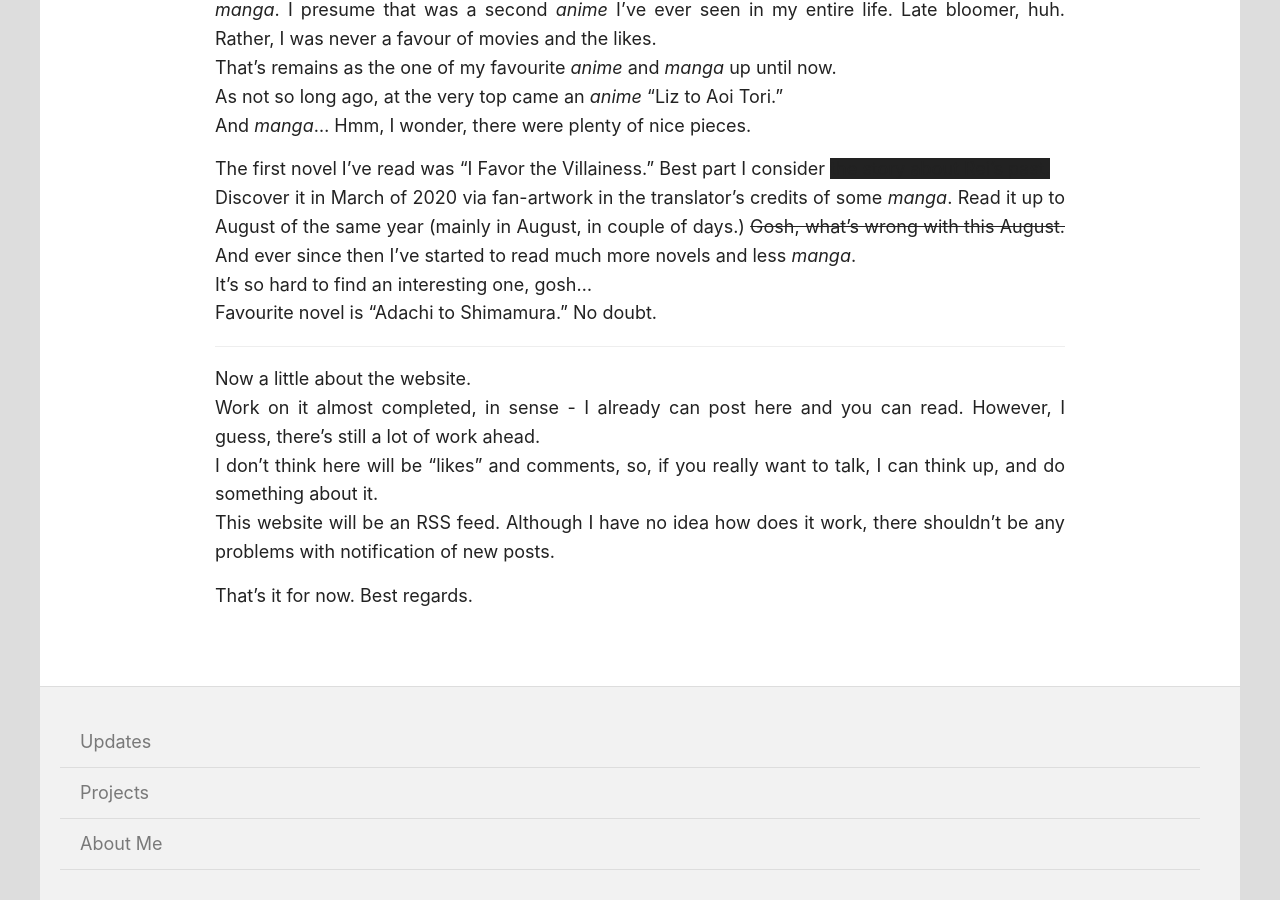
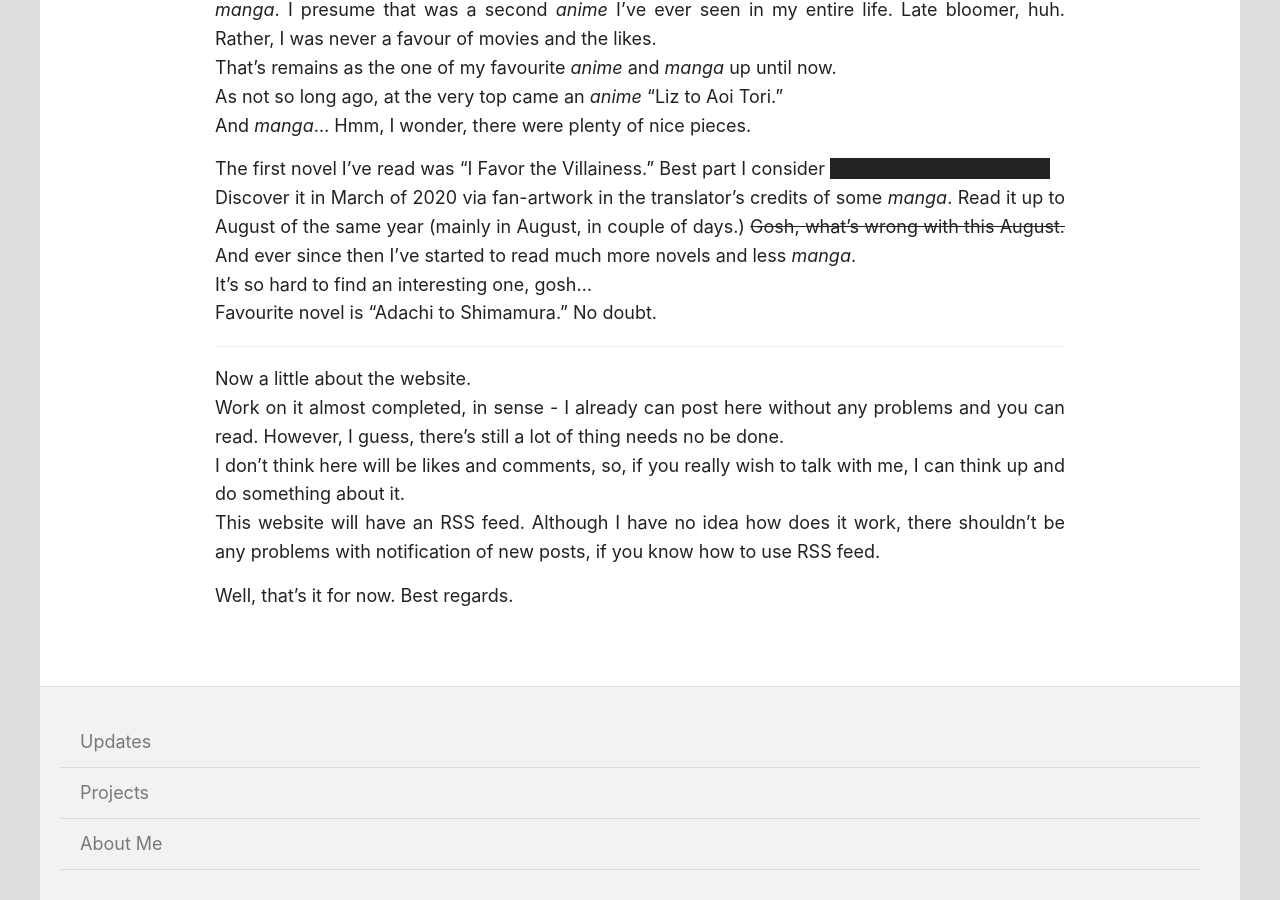
Before and after one commit to roshiajin-kunai/sakkamade.github.io, a Jekyll site: the page built from _posts/2020-12-07-first post.md, in a window 1280 px wide and 900 px high, scrolled down 677 px. Built offline with Jekyll 4.4.1, drawn with Linux system fonts in a browser that asks for light colours.

```diff
--- a/_posts/2020-12-07-first post.md
+++ b/_posts/2020-12-07-first post.md
@@ -29,9 +29,9 @@ Favourite novel  is "Adachi to Shimamura." No doubt.
 ---
 
 Now a little about the website.
-Work on it almost completed, in sense - I already can post here and you can read. However, I guess, there's still a lot of work ahead.
-I don't think here will be "likes" and comments, so, if you really want to talk, I can think up, and do something about it.
-This website will be an RSS feed. Although I have no idea how does it work, there shouldn't be any problems with notification of new posts.
+Work on it almost completed, in sense - I already can post here without any problems and you can read. However, I guess, there's still a lot of thing needs no be done.
+I don't think here will be likes and comments, so, if you really wish to talk with me, I can think up and do something about it.
+This website will have an RSS feed. Although I have no idea how does it work, there shouldn't be any problems with notification of new posts, if you know how to use RSS feed.
 
 
-That's it for now. Best regards.
+Well, that's it for now. Best regards.
```
